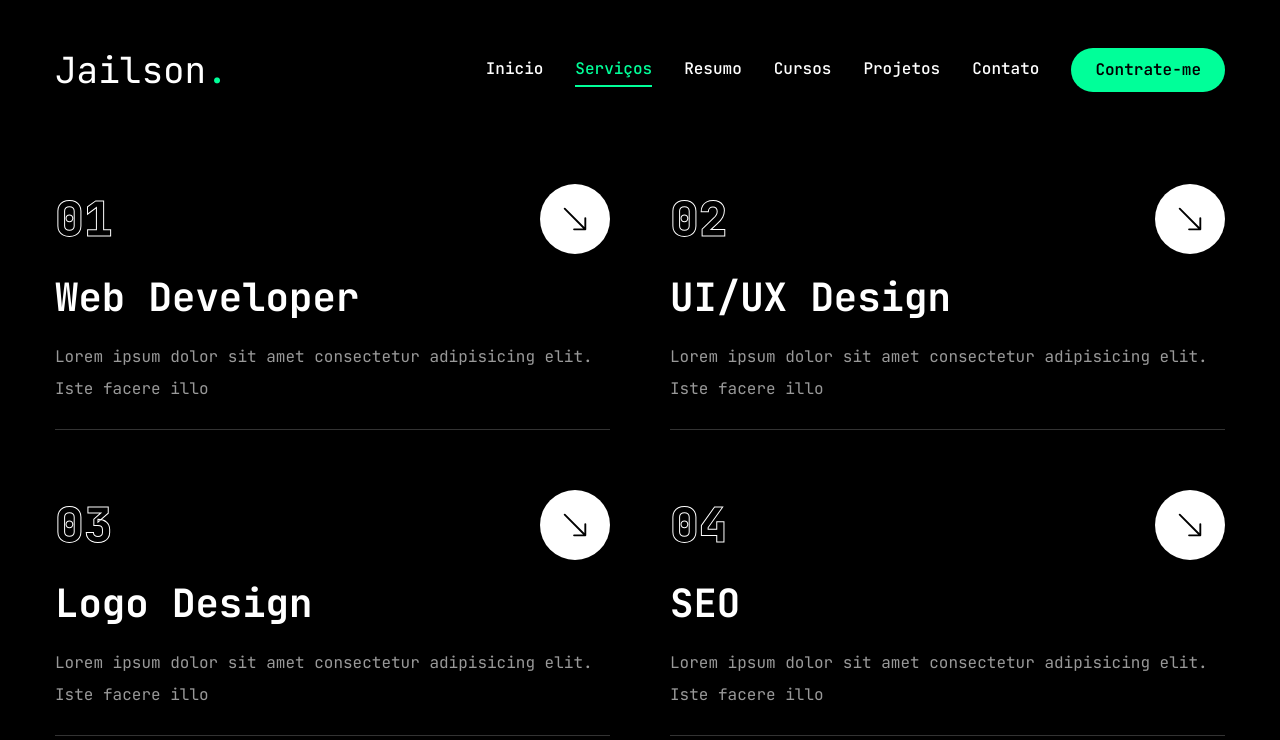
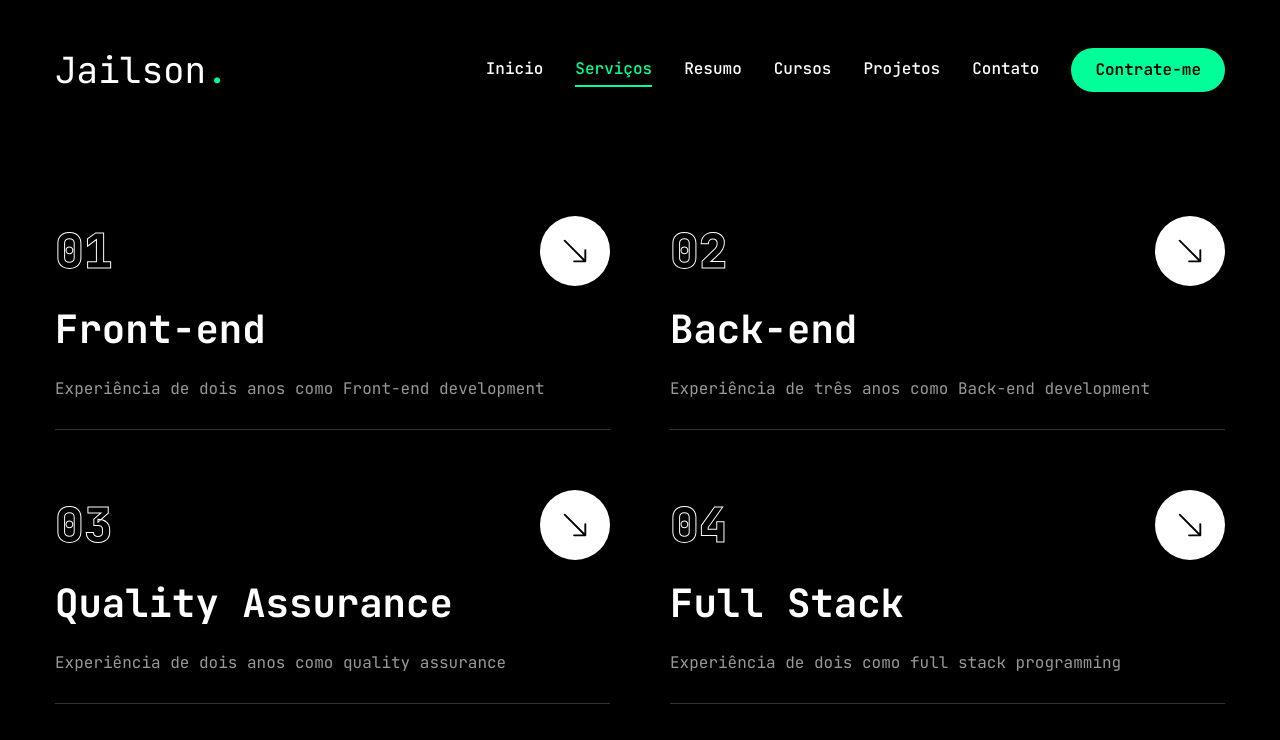
Before and after one commit to jailcomfranssa/Portfolio-2024-jailson, a Next.js app: page /services in a window 1280 px wide. Shown: the top 740 px of the page. Built offline with nearby package versions, Linux system fonts and the light colour scheme.

Commit message:
update services page

```diff
--- a/app/course/page.jsx
+++ b/app/course/page.jsx
@@ -1,6 +1,17 @@
+"use client";
+import { motion } from "framer-motion";
 const Course = () => {
     return(
-        <h1>Cursos</h1>
+        <motion.div
+        initial={{ opacity: 0 }}
+        animate={{ opacity: 1, transition:{ delay: 2.4, duration: 0.5, ease: "easeIn" },
+        }}
+        >
+            <div className="container mx-auto">
+                <h1>curso</h1>
+            </div>
+
+        </motion.div>
     )
 }
 
--- a/app/services/page.jsx
+++ b/app/services/page.jsx
@@ -7,26 +7,26 @@ import { BsArrowDownRight } from "react-icons/bs"
 const services = [
     {
         num: "01",
-        title: "Web Developer",
-        Description: "Lorem ipsum dolor sit amet consectetur adipisicing elit. Iste facere illo",
+        title: "Front-end",
+        Description: "Experiência de dois anos como Front-end development",
         href: ""
     },
     {
         num: "02",
-        title: "UI/UX Design",
-        Description: "Lorem ipsum dolor sit amet consectetur adipisicing elit. Iste facere illo",
+        title: "Back-end",
+        Description: "Experiência de três anos como Back-end development",
         href: ""
     },
     {
         num: "03",
-        title: "Logo Design",
-        Description: "Lorem ipsum dolor sit amet consectetur adipisicing elit. Iste facere illo",
+        title: "Quality Assurance",
+        Description: "Experiência de dois anos como quality assurance",
         href: ""
     },
     {
         num: "04",
-        title: "SEO",
-        Description: "Lorem ipsum dolor sit amet consectetur adipisicing elit. Iste facere illo",
+        title: "Full Stack",
+        Description: "Experiência de dois como full stack programming",
         href: ""
     },
 ];
```
